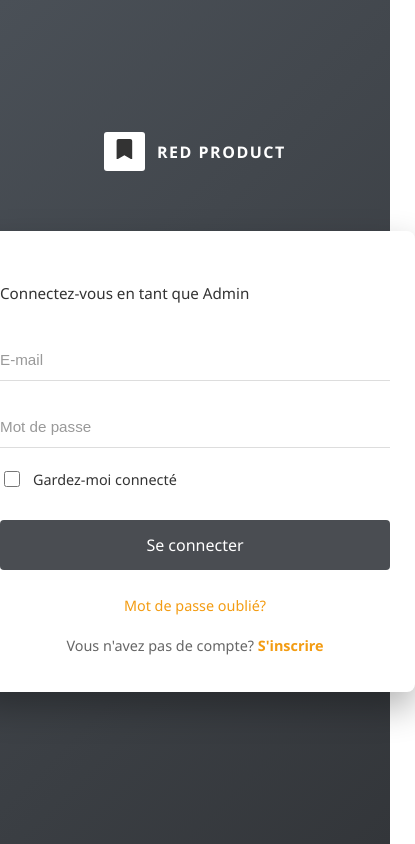
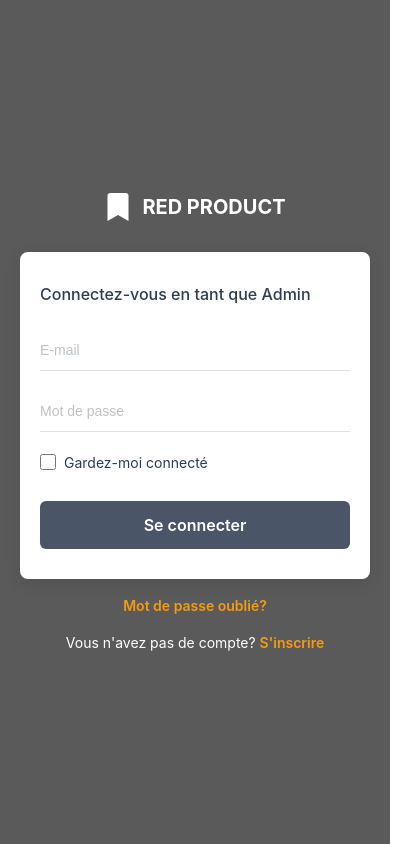
Before and after one commit to Abdoul-Aziz-Ndour/RED-PRODUCT12, a React (Vite) app: page / in a window 390 px wide. Shown: the whole page, 415 px wide, since content can reach past the window. Built offline with nearby package versions, Linux system fonts and the light colour scheme.

Commit message:
Ajout de tous les fichiers du projet RED PRODUCT

```diff
--- a/src/App.css
+++ b/src/App.css
@@ -1,217 +1,227 @@
-/* Arrière-plan principal */
+/* Reset et styles de base */
+* {
+  margin: 0;
+  padding: 0;
+  box-sizing: border-box;
+}
+
+body {
+  font-family: -apple-system, BlinkMacSystemFont, 'Segoe UI', 'Roboto', 'Oxygen',
+    'Ubuntu', 'Cantarell', 'Fira Sans', 'Droid Sans', 'Helvetica Neue',
+    sans-serif;
+  -webkit-font-smoothing: antialiased;
+  -moz-osx-font-smoothing: grayscale;
+}
+
+/* Reset complet */
+* {
+  margin: 0;
+  padding: 0;
+  box-sizing: border-box;
+}
+
+html, body {
+  margin: 0;
+  padding: 0;
+  width: 100%;
+  height: 100%;
+  overflow-x: hidden;
+}
+
 #root {
   width: 100%;
-  margin: 0;
-  padding: 0;
+  min-height: 100vh;
 }
 
-.login-container {
+body {
+  font-family: -apple-system, BlinkMacSystemFont, 'Segoe UI', 'Roboto', 'Oxygen',
+    'Ubuntu', 'Cantarell', 'Fira Sans', 'Droid Sans', 'Helvetica Neue',
+    sans-serif;
+  -webkit-font-smoothing: antialiased;
+  -moz-osx-font-smoothing: grayscale;
+}
+
+/* Styles pour les pages d'authentification */
+.auth-container {
+  min-height: 100vh;
+  height: 100vh;
+  width: 100vw;
+  display: flex;
+  justify-content: center;
+  align-items: center;
+  background-color: #5a5a5a;
+  padding: 20px;
+  position: fixed;
+  top: 0;
+  left: 0;
+  overflow: auto;
+}
+
+.auth-card {
+  width: 100%;
+  max-width: 450px;
+  position: relative;
+  z-index: 1;
+}
+
+/* ... reste du CSS ... */
+
+/* Styles pour les pages d'authentification */
+.auth-container {
   min-height: 100vh;
   display: flex;
-  flex-direction: column;
+  justify-content: center;
+  align-items: center;
+  background-color: #5a5a5a;
+  padding: 20px;
+}
+
+.auth-card {
+  width: 100%;
+  max-width: 450px;
+}
+
+.auth-logo {
+  display: flex;
   align-items: center;
   justify-content: center;
-  background: linear-gradient(135deg, #4a5057 0%, #33363a 100%);
-  color: white;
-  font-family: 'Segoe UI', Tahoma, Geneva, Verdana, sans-serif;
+  gap: 10px;
+  margin-bottom: 30px;
 }
 
-/* Logo */
-.logo-section {
-  display: flex;
-  align-items: center;
-  margin-bottom: 40px;
-  font-weight: bold;
-  letter-spacing: 1.5px;
-  font-size: 1.2rem;
-}
-
-.logo-icon {
-  background-color: white;
-  color: #333;
-  padding: 4px 10px;
-  margin-right: 12px;
-  border-radius: 3px;
-  font-size: 1.3rem;
-}
-
-.logo-text {
+.auth-logo-icon {
+  font-size: 28px;
   color: white;
 }
 
-/* Carte de connexion */
-.login-card {
-  background-color: white;
-  padding: 45px 40px;
-  border-radius: 8px;
-  width: 100%;
-  max-width: 420px;
-  box-shadow: 0 15px 35px rgba(0,0,0,0.3);
+.auth-logo-text {
+  font-size: 20px;
+  font-weight: bold;
+  color: white;
+  text-transform: uppercase;
 }
 
-.login-subtitle {
-  color: #333;
-  margin-bottom: 35px;
-  font-size: 0.95rem;
-  text-align: left;
-  font-weight: 400;
+.auth-form-container {
+  background-color: white;
+  padding: 40px;
+  border-radius: 8px;
+  box-shadow: 0 4px 16px rgba(0, 0, 0, 0.1);
 }
 
-/* Formulaire */
-.login-form {
+.auth-title {
+  font-size: 16px;
+  font-weight: 500;
+  color: #2c3e50;
+  margin-bottom: 24px;
+  text-align: left;
+}
+
+.auth-description {
+  font-size: 14px;
+  color: #7f8c8d;
+  margin-bottom: 24px;
+  line-height: 1.6;
+}
+
+.auth-form {
   display: flex;
   flex-direction: column;
-  gap: 25px;
+  gap: 20px;
 }
 
-.input-field {
+.auth-input {
+  width: 100%;
+  padding: 12px 0;
   border: none;
-  border-bottom: 1px solid #ddd;
-  padding: 12px 0;
-  outline: none;
-  font-size: 0.95rem;
-  color: #333;
+  border-bottom: 1px solid #e0e0e0;
+  font-size: 14px;
   transition: border-color 0.3s;
+  box-sizing: border-box;
+  background-color: transparent;
 }
 
-.input-field:focus {
-  border-bottom-color: #f39c12;
+.auth-input:focus {
+  outline: none;
+  border-bottom-color: #3498db;
 }
 
-.input-field:valid:not(:placeholder-shown) {
-  background-color: #e8f4f8;
-  border-bottom-color: #0984e3;
+.auth-input::placeholder {
+  color: #bdc3c7;
 }
 
-.input-field::placeholder {
-  color: #999;
+.auth-checkbox {
+  display: flex;
+  align-items: center;
+  gap: 8px;
+  font-size: 14px;
+  color: #2c3e50;
 }
 
-.checkbox-container {
-  display: flex;
-  align-items: center;
-  gap: 10px;
-  color: #333;
-  font-size: 0.9rem;
-  margin-top: -5px;
-}
-
-.checkbox-container input[type="checkbox"] {
+.auth-checkbox input[type="checkbox"] {
   width: 16px;
   height: 16px;
   cursor: pointer;
 }
 
-.checkbox-container label {
+.auth-checkbox label {
   cursor: pointer;
   user-select: none;
 }
 
-.login-button {
-  background-color: #4a4d52;
+.auth-button {
+  width: 100%;
+  padding: 14px;
+  background-color: #4a5568;
   color: white;
   border: none;
-  padding: 14px;
-  border-radius: 4px;
+  border-radius: 6px;
+  font-size: 16px;
+  font-weight: 600;
   cursor: pointer;
-  font-size: 1rem;
-  font-weight: 500;
-  margin-top: 5px;
-  transition: background 0.3s ease;
+  transition: background-color 0.3s;
+  margin-top: 8px;
 }
 
-.login-button:hover {
-  background-color: #36383c;
+.auth-button:hover {
+  background-color: #2d3748;
 }
 
-.login-button:active {
-  transform: scale(0.98);
+.auth-footer {
+  text-align: center;
+  margin-top: 20px;
+  font-size: 14px;
+  color: #7f8c8d;
 }
 
-/* Liens du bas */
-.footer-links {
+.auth-footer-outside {
   text-align: center;
-  margin-top: 25px;
+  margin-top: 16px;
+  font-size: 14px;
+  color: white;
 }
 
-.forgot-password {
+.auth-link {
   color: #f39c12;
+  font-weight: 600;
+  cursor: pointer;
   text-decoration: none;
-  display: block;
-  margin-bottom: 18px;
-  font-size: 0.9rem;
-  transition: color 0.2s;
 }
 
-.forgot-password:hover {
-  color: #e08e0b;
-  text-decoration: underline;
-}
-
-.signup-text {
-  color: #666;
-  font-size: 0.9rem;
-  margin: 0;
-}
-
-.signup-link {
-  color: #f39c12;
-  text-decoration: none;
-  font-weight: 600;
-  cursor: pointer;
-  transition: color 0.2s;
-}
-
-.signup-link:hover {
-  color: #e08e0b;
-  text-decoration: underline;
-}
-
-/* ========== PAGE MOT DE PASSE OUBLIÉ ========== */
-.forgot-password-title {
-  color: #333;
-  font-size: 1.3rem;
-  font-weight: 600;
-  margin: 0 0 15px 0;
-  text-align: left;
-}
-
-.forgot-password-description {
-  color: #666;
-  font-size: 0.9rem;
-  line-height: 1.6;
-  margin: 0 0 30px 0;
-  text-align: left;
-}
-
-.back-to-login {
-  color: #666;
-  font-size: 0.9rem;
-  margin: 0;
-  text-align: center;
-}
-
-.login-link {
-  color: #f39c12;
-  cursor: pointer;
-  font-weight: 600;
-  text-decoration: none;
-  transition: color 0.2s;
-}
-
-.login-link:hover {
-  color: #e08e0b;
+.auth-link:hover {
   text-decoration: underline;
 }
 
 /* Responsive */
-@media (max-width: 500px) {
-  .login-card {
-    margin: 20px;
-    padding: 35px 25px;
+@media (max-width: 480px) {
+  .auth-form-container {
+    padding: 30px 20px;
   }
 
-  .logo-section {
-    font-size: 1rem;
+  .auth-title {
+    font-size: 16px;
+  }
+
+  .auth-card {
+    max-width: 100%;
   }
 }
--- a/src/App.jsx
+++ b/src/App.jsx
@@ -40,40 +40,38 @@ function App() {
   // Page Mot de passe oublié
   if (currentPage === 'forgot-password') {
     return (
-      <div className="login-container">
-        <div className="logo-section">
-          <span className="logo-icon"><FaBookmark /></span>
-          <span className="logo-text">RED PRODUCT</span>
+      <div className="auth-container">
+        <div className="auth-card">
+          <div className="auth-logo">
+            <FaBookmark className="auth-logo-icon" />
+            <span className="auth-logo-text">RED PRODUCT</span>
           </div>
 
-        <div className="login-card">
-          <h2 className="forgot-password-title">Mot de passe oublié?</h2>
-          <p className="forgot-password-description">
+          <div className="auth-form-container">
+            <h2 className="auth-title">Mot de passe oublié?</h2>
+            <p className="auth-description">
               Entrez votre adresse e-mail ci-dessous et nous vous envoyons des instructions sur la façon de modifier votre mot de passe.
             </p>
 
-          <form className="login-form" onSubmit={(e) => {
+            <form className="auth-form" onSubmit={(e) => {
               e.preventDefault();
-            // Afficher un message de confirmation
               alert('Instructions envoyées ! Vérifiez votre boîte e-mail.');
-            // Rediriger vers le Dashboard
               setCurrentPage('dashboard');
             }}>
               <input
                 type="email"
                 placeholder="Votre e-mail"
-              className="input-field"
+                className="auth-input"
                 required
               />
 
-            <button type="submit" className="login-button">
+              <button type="submit" className="auth-button">
                 Envoyer
               </button>
             </form>
 
-          <div className="footer-links">
-            <p className="back-to-login">
-              Revenir à <span className="login-link" onClick={handleBackToLogin}>la connexion</span>
+            <p className="auth-footer">
+              Revenir à la <span className="auth-link" onClick={handleBackToLogin}>connexion</span>
             </p>
           </div>
         </div>
@@ -84,48 +82,52 @@ function App() {
   // Page d'inscription
   if (currentPage === 'signup') {
     return (
-      <div className="login-container">
-        <div className="logo-section">
-          <span className="logo-icon"><FaBookmark /></span>
-          <span className="logo-text">RED PRODUCT</span>
+      <div className="auth-container">
+        <div className="auth-card">
+          <div className="auth-logo">
+            <FaBookmark className="auth-logo-icon" />
+            <span className="auth-logo-text">RED PRODUCT</span>
           </div>
 
-        <div className="login-card">
-          <p className="login-subtitle">Inscrivez-vous en tant que Admin</p>
+          <div className="auth-form-container">
+            <h2 className="auth-title">Inscrivez-vous en tant que Admin</h2>
 
-          <form className="login-form" onSubmit={(e) => { e.preventDefault(); alert('Inscription réussie !'); setCurrentPage('login'); }}>
+            <form className="auth-form" onSubmit={(e) => {
+              e.preventDefault();
+              alert('Inscription réussie !');
+              setCurrentPage('login');
+            }}>
               <input
                 type="text"
                 placeholder="Nom"
-              className="input-field"
+                className="auth-input"
                 required
               />
               <input
                 type="email"
                 placeholder="E-mail"
-              className="input-field"
+                className="auth-input"
                 required
               />
               <input
                 type="password"
                 placeholder="Mot de passe"
-              className="input-field"
+                className="auth-input"
                 required
               />
 
-            <div className="checkbox-container">
+              <div className="auth-checkbox">
                 <input type="checkbox" id="terms" required />
                 <label htmlFor="terms">Accepter les termes et la politique</label>
               </div>
 
-            <button type="submit" className="login-button">
+              <button type="submit" className="auth-button">
                 S'inscrire
               </button>
             </form>
 
-          <div className="footer-links">
-            <p className="signup-text">
-              Vous avez déjà un compte? <span className="signup-link" onClick={handleBackToLogin}>Se connecter</span>
+            <p className="auth-footer">
+              Vous avez déjà un compte? <span className="auth-link" onClick={handleBackToLogin}>Se connecter</span>
             </p>
           </div>
         </div>
@@ -133,49 +135,50 @@ function App() {
     );
   }
 
-  // Page de connexion
+  // Page de connexion - NOUVEAU CODE
   return (
-    <div className="login-container">
-      <div className="logo-section">
-        <span className="logo-icon"><FaBookmark /></span>
-        <span className="logo-text">RED PRODUCT</span>
+    <div className="auth-container">
+      <div className="auth-card">
+        <div className="auth-logo">
+          <FaBookmark className="auth-logo-icon" />
+          <span className="auth-logo-text">RED PRODUCT</span>
         </div>
 
-      <div className="login-card">
-        <p className="login-subtitle">Connectez-vous en tant que Admin</p>
+        <div className="auth-form-container">
+          <h2 className="auth-title">Connectez-vous en tant que Admin</h2>
 
-        <form className="login-form" onSubmit={handleLogin}>
+          <form className="auth-form" onSubmit={handleLogin}>
             <input
               type="email"
               placeholder="E-mail"
-            className="input-field"
+              className="auth-input"
               required
             />
             <input
               type="password"
               placeholder="Mot de passe"
-            className="input-field"
+              className="auth-input"
               required
             />
 
-          <div className="checkbox-container">
+            <div className="auth-checkbox">
               <input type="checkbox" id="remember" />
               <label htmlFor="remember">Gardez-moi connecté</label>
             </div>
 
-          <button type="submit" className="login-button">
+            <button type="submit" className="auth-button">
               Se connecter
             </button>
           </form>
+        </div>
 
-        <div className="footer-links">
-          <a href="#" className="forgot-password" onClick={(e) => { e.preventDefault(); handleForgotPassword(); }}>
-            Mot de passe oublié?
-          </a>
-          <p className="signup-text">
-            Vous n'avez pas de compte? <span className="signup-link" onClick={handleGoToSignup}>S'inscrire</span>
+        <p className="auth-footer-outside">
+          <span className="auth-link" onClick={handleForgotPassword}>Mot de passe oublié?</span>
         </p>
-        </div>
+
+        <p className="auth-footer-outside">
+          Vous n'avez pas de compte? <span className="auth-link" onClick={handleGoToSignup}>S'inscrire</span>
+        </p>
       </div>
     </div>
   );
```
Lines whose indentation alone changed are shown as unchanged.
